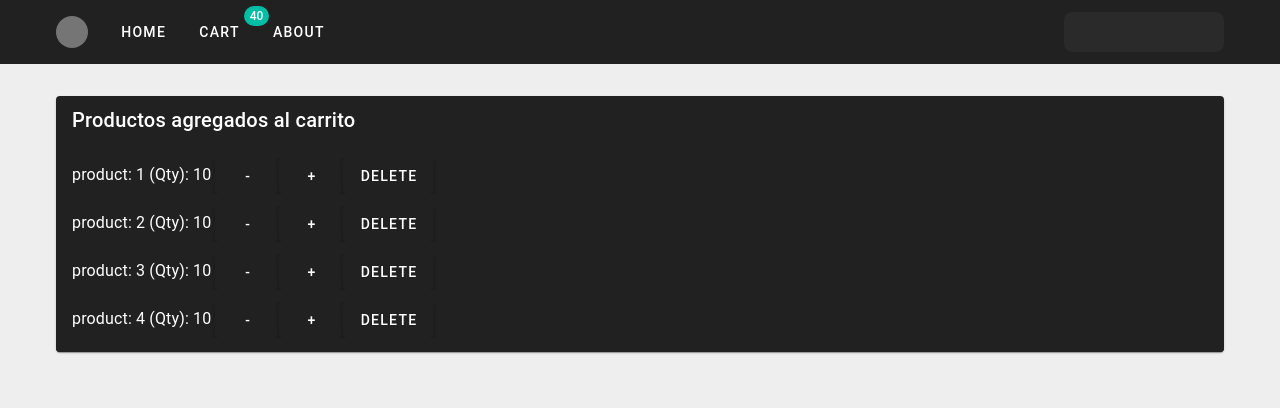
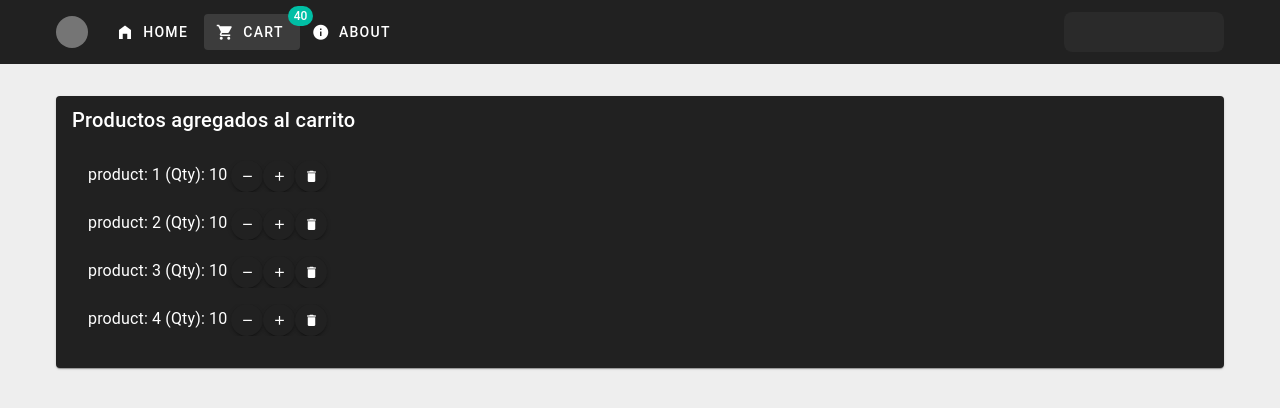
Before and after one commit to XFernando43/vue-3-ecommerce, a Vue app: page /Cart in a window 1280 px wide. Shown: the top 408 px of the page. Built offline with nearby package versions, Linux system fonts and the light colour scheme.

Commit message:
add icons

```diff
--- a/package.json
+++ b/package.json
@@ -18,6 +18,7 @@
     "vuetify": "^3.5.1"
   },
   "devDependencies": {
+    "@mdi/font": "^7.4.47",
     "@rushstack/eslint-patch": "^1.3.3",
     "@tsconfig/node18": "^18.2.2",
     "@types/node": "^18.19.3",
--- a/src/components/Common/TopBar.vue
+++ b/src/components/Common/TopBar.vue
@@ -1,6 +1,6 @@
 <script lang="ts">
     import { useCartStore } from '@/stores/cart';
-import { RouterLink } from 'vue-router'
+    import { RouterLink } from 'vue-router'
 
     export default{
         data(){
@@ -28,19 +28,18 @@ import { RouterLink } from 'vue-router'
 
 
         <RouterLink to="/" custom v-slot="{navigate}">
-          <v-btn variant="text" @click = "navigate">Home</v-btn>
+          <v-btn prepend-icon="mdi-home-variant" :active="$route.name === 'home'" variant="text" @click = "navigate">Home</v-btn>
         </RouterLink>
 
         <RouterLink to="/Cart" custom v-slot="{navigate}">
-
           <v-badge :content="itemsCount" :model-value="itemsCount > 0" color="teal-accent-4">
-            <v-btn variant="text" @click = "navigate">Cart</v-btn>
+            <v-btn prepend-icon="mdi-cart" :active="$route.name === 'Cart'" variant="text" @click = "navigate">Cart</v-btn>
           </v-badge>
 
         </RouterLink>
 
         <RouterLink to="/About" custom v-slot="{navigate}">
-          <v-btn variant="text" @click = "navigate">About</v-btn>
+          <v-btn prepend-icon="mdi-information" :active="$route.name === 'About'" variant="text" @click = "navigate">About</v-btn>
         </RouterLink>
 
         <v-spacer></v-spacer>
--- a/src/components/Shopping/ShoppingCartDetail.vue
+++ b/src/components/Shopping/ShoppingCartDetail.vue
@@ -2,6 +2,7 @@
     import type { CartDetail } from '@/models/CartDetail';
     import { useCartStore } from '@/stores/cart';
     import type { PropType } from 'vue';
+    import { RouterLink } from 'vue-router'
 
     export default{
         // props:{
@@ -36,18 +37,34 @@ import type { PropType } from 'vue';
 
     <v-card class="mt-4">
         <v-card-title> Productos agregados al carrito </v-card-title>
-        <v-list>
+
+        <v-card-text>
+            <v-list v-if="details.length > 0">
                 <v-list-item v-for="d in details" :value="d.productId">
                     <v-list-item-title>
                         product:  {{ d.productId }}
                         (Qty):  {{ d.quantity }}
-                    <v-btn @Click="decrementQuantity(d.productId)"> - </v-btn>
-                    <v-btn @Click="incrementQuantity(d.productId)"> + </v-btn>
-                    <v-btn @Click="deleteProduct(d.productId)" color="danger"> delete </v-btn>
+                        <v-btn size="x-small" icon="mdi-minus" @Click="decrementQuantity(d.productId)">  </v-btn>
+                        <v-btn size="x-small" icon="mdi-plus" @Click="incrementQuantity(d.productId)">  </v-btn>
+                        <v-btn size="x-small" icon="mdi-delete" @Click="deleteProduct(d.productId)" color="danger">  </v-btn>
                     </v-list-item-title>
 
                 </v-list-item>
             </v-list>
 
+            <p v-else>
+                Aun no has agregado items a tu carrito de compras.
+                Has
+
+                <RouterLink to="/">
+                    <v-btn color="#5865f2">
+                        click aqui
+                    </v-btn>
+                </RouterLink>
+
+                para ver los productos disponibles
+            </p>
+        </v-card-text>
+
     </v-card>
 </template>
--- a/src/main.ts
+++ b/src/main.ts
@@ -1,3 +1,6 @@
+// icons
+import '@mdi/font/css/materialdesignicons.css'
+
 import { createApp } from 'vue'
 import App from './App.vue'
 
--- a/src/router/index.ts
+++ b/src/router/index.ts
@@ -16,8 +16,8 @@ const router = createRouter({
       component: CartView
     },
     {
-      path: '/about',
-      name: 'about',
+      path: '/About',
+      name: 'About',
       // route level code-splitting
       // this generates a separate chunk (About.[hash].js) for this route
       // which is lazy-loaded when the route is visited.
```
Also changed, not shown: 1 other file (tests, documents, lock files or other folders). Lines whose indentation alone changed are shown as unchanged.
